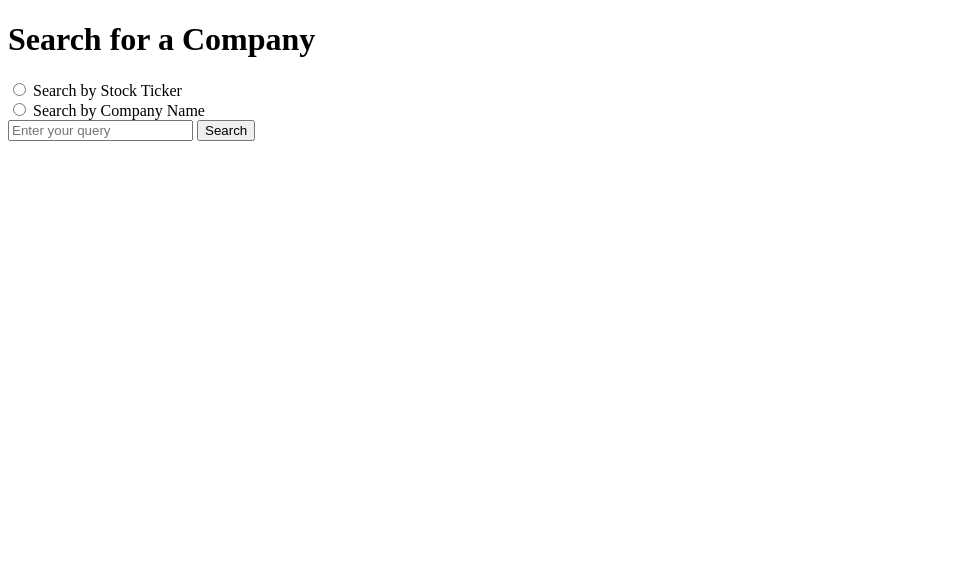
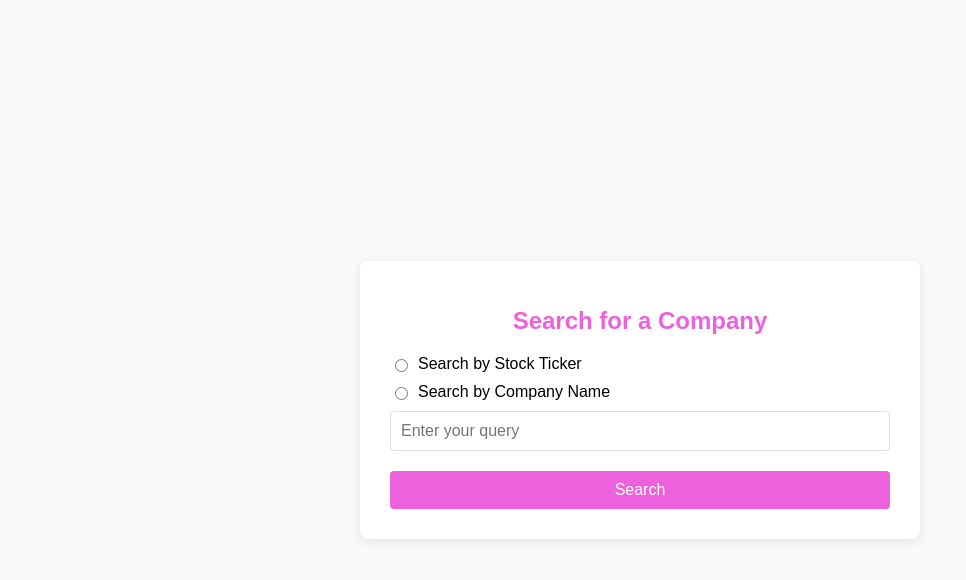
Before and after one commit to ariellamann/stockticker, a website: page home.html in a window 1280 px wide. Shown: the whole page, without its empty margins (0-966 px from the left). Drawn offline with Linux system fonts and the light colour scheme.

Commit message:
style and finish

```diff
--- a/home.html
+++ b/home.html
@@ -2,20 +2,89 @@
 <html>
 <head>
     <title>Home - Search</title>
+    <style>
+        body {
+            font-family: Arial, sans-serif;
+            margin: 0;
+            padding: 0;
+            background-color: #f9f9f9;
+            display: flex;
+            justify-content: center;
+            align-items: center;
+            height: 100vh;
+        }
+
+        #container {
+            background: white;
+            padding: 30px;
+            border-radius: 8px;
+            box-shadow: 0 2px 10px rgba(0, 0, 0, 0.1);
+            text-align: center;
+            width: 100%;
+            max-width: 500px;
+        }
+
+        h1 {
+            font-size: 24px;
+            margin-bottom: 20px;
+            color: #ed61dc;
+        }
+
+        form {
+            display: flex;
+            flex-direction: column;
+        }
+
+        label {
+            font-size: 16px;
+            margin-bottom: 10px;
+            display: flex;
+            align-items: center;
+        }
+
+        input[type="radio"] {
+            margin-right: 10px;
+        }
+
+        input[type="text"] {
+            padding: 10px;
+            font-size: 16px;
+            border: 1px solid #ddd;
+            border-radius: 4px;
+            margin-bottom: 20px;
+            width: calc(100% - 22px);
+        }
+
+        button {
+            background: #ed61dc;
+            color: white;
+            padding: 10px;
+            border: none;
+            border-radius: 4px;
+            font-size: 16px;
+            cursor: pointer;
+        }
+
+        button:hover {
+            background: #bd17a9;
+        }
+    </style>
 </head>
 <body>
+    <div id="container">
         <h1>Search for a Company</h1>
         <form method="GET" action="process.html">
             <label>
                 <input type="radio" name="searchType" value="ticker" required>
                 Search by Stock Ticker
-        </label><br>
+            </label>
             <label>
                 <input type="radio" name="searchType" value="name" required>
                 Search by Company Name
-        </label><br>
+            </label>
             <input type="text" name="query" placeholder="Enter your query" required>
             <button type="submit">Search</button>
         </form>
+    </div>
 </body>
 </html>
```
Also changed, not shown: process.html (+65 -2 lines), st.js (deleted, +0 -66 lines), testing.js (deleted, +0 -21 lines). Lines whose indentation alone changed are shown as unchanged.
